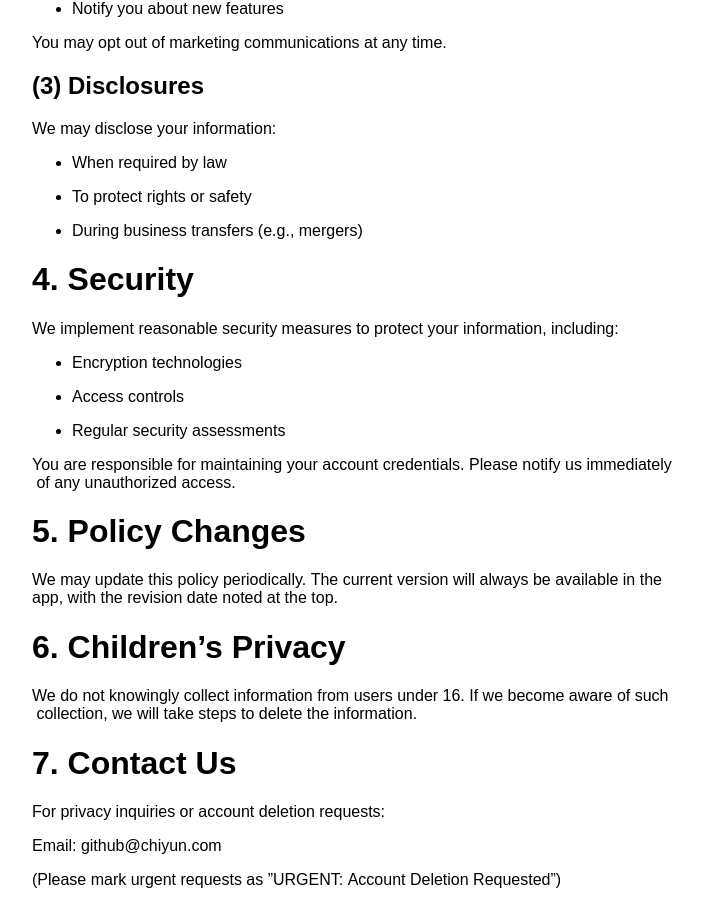
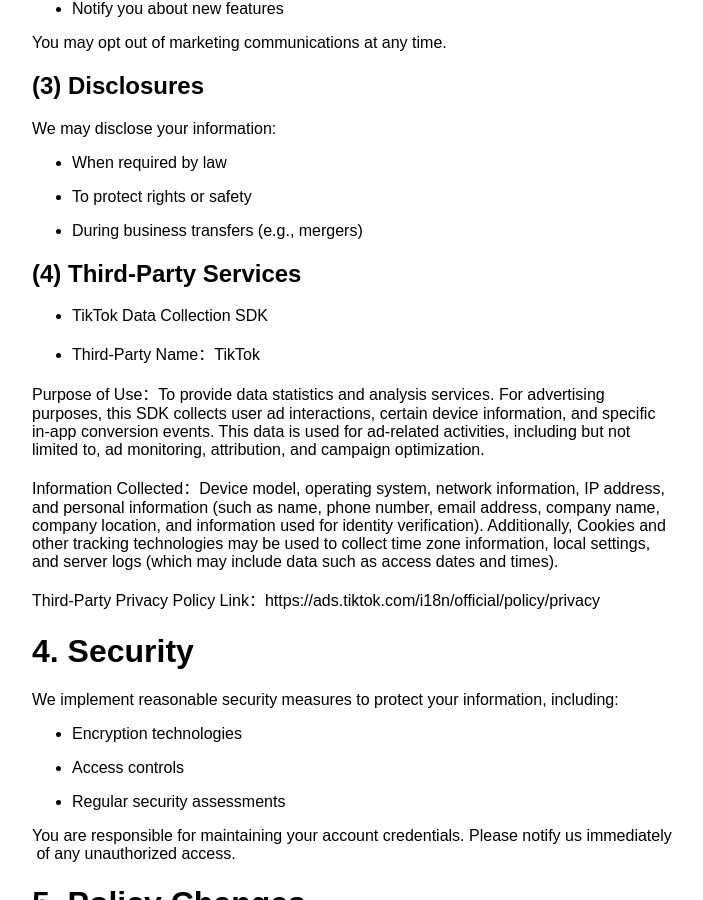
Before and after one commit to chiyun-hk/chiyun-hk.github.io, a Jekyll site: the page built from privacy-policy.md, in a window 1280 px wide and 900 px high, scrolled down 1697 px. Shown: the whole window, without its empty margins (288-991 px from the left). Built offline with Jekyll 4.4.1, drawn with Linux system fonts in a browser that asks for light colours.

Commit message:
Update privacy-policy.md

```diff
--- a/privacy-policy.md
+++ b/privacy-policy.md
@@ -94,6 +94,17 @@ We may disclose your information:
 
 *   During business transfers (e.g., mergers)
 
+## (4) Third-Party Services
+
+*   TikTok Data Collection SDK
+
+*   Third-Party Name：TikTok
+
+Purpose of Use：To provide data statistics and analysis services. For advertising purposes, this SDK collects user ad interactions, certain device information, and specific in-app conversion events. This data is used for ad-related activities, including but not limited to, ad monitoring, attribution, and campaign optimization.
+
+Information Collected：Device model, operating system, network information, IP address, and personal information (such as name, phone number, email address, company name, company location, and information used for identity verification). Additionally, Cookies and other tracking technologies may be used to collect time zone information, local settings, and server logs (which may include data such as access dates and times).
+
+Third-Party Privacy Policy Link：https://ads.tiktok.com/i18n/official/policy/privacy
 
 # 4. Security
 
```
